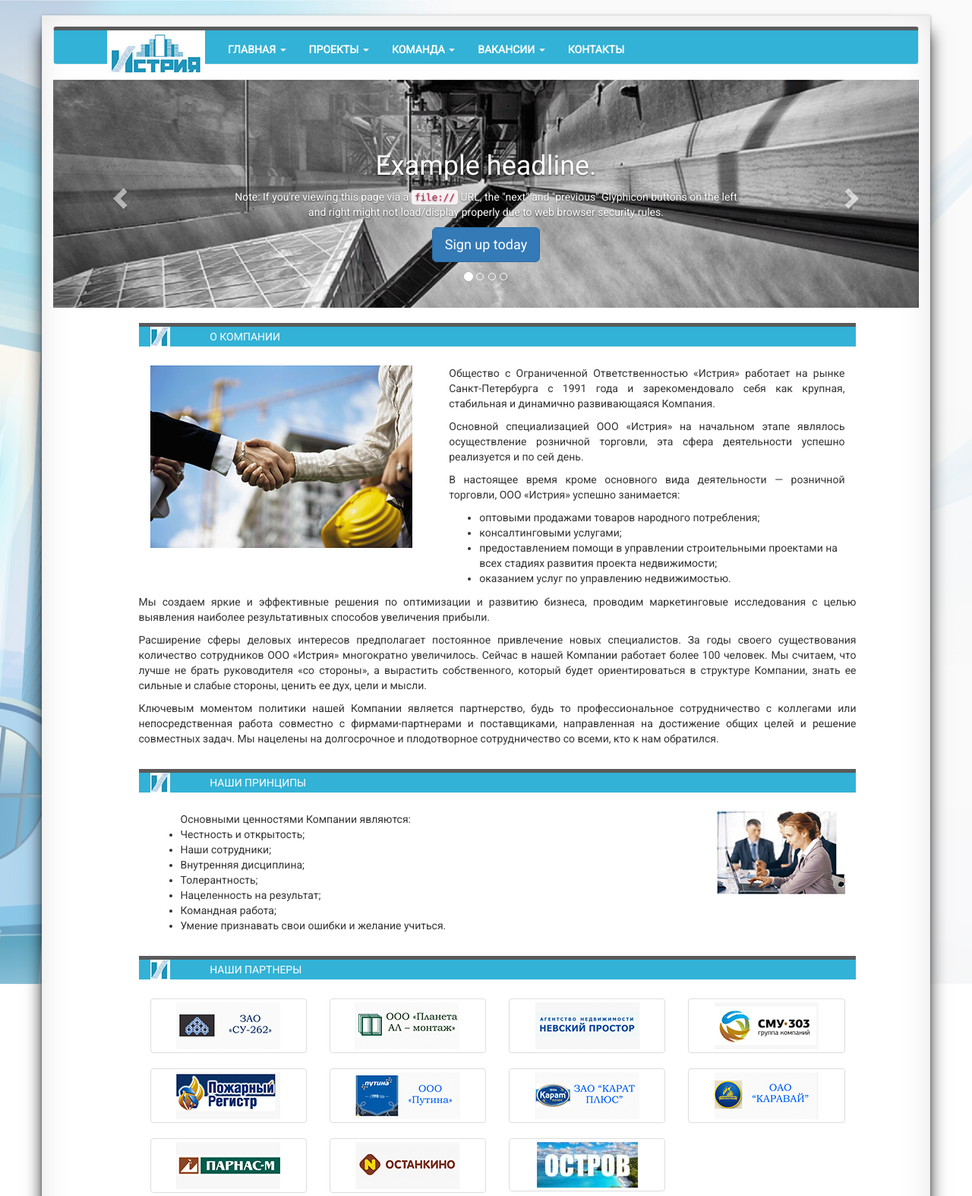
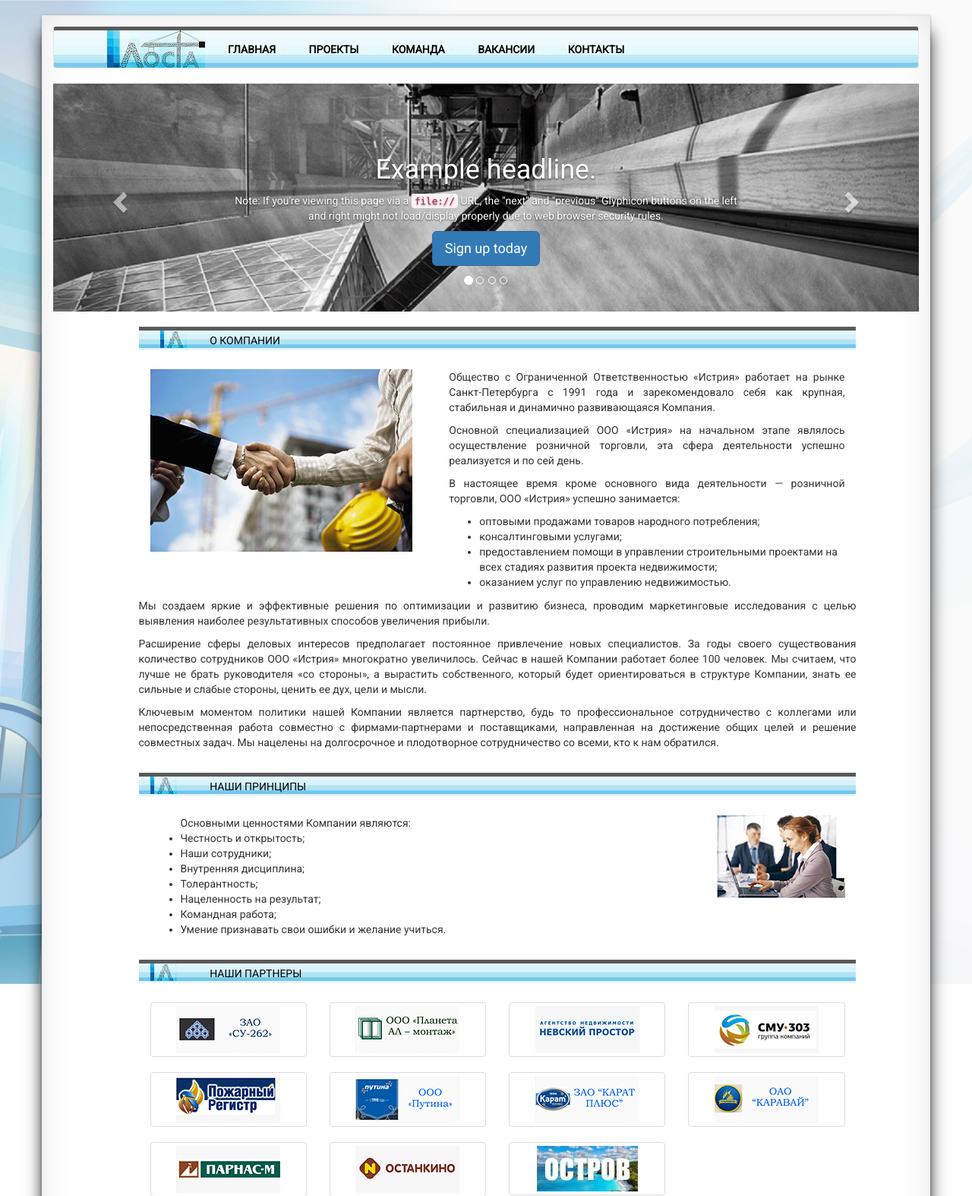
Before and after one commit to BorisenkoAD/istria, a PHP site: page /index.html in a window 1280 px wide. Shown: the top 1574 px of the page at 76% size. Run offline with PHP 8.4, Linux system fonts and the light colour scheme; some libraries are stand-ins or nearby versions.

Commit message:
Добавлены основные графические элементы в меню, blue_line

```diff
--- a/css/menu.css
+++ b/css/menu.css
@@ -1,9 +1,10 @@
 /* цвет фона и рамки навигационного меню */
 .navbar-default {
     background-color: #32b2d6;
+	background-image: url(../img/logo_bg.png);
  /*   border-color: #32b2d1;*/
 	border-top: 5px solid #5a5a5a;
-	height: 45px;
+	height: 55px;
 }
 /* цвет текста, содержащий название сайта или бренда */
 .navbar-default .navbar-brand {
@@ -23,7 +24,7 @@
 }
 /* Цвет пунктов навигационного меню */
 .navbar-default .navbar-nav > li > a {
-    color: #fff;
+    color: #000;
 	font-weight: bold;
 }
 /* Цвет пункта меню, при поднесении к нему курсора мышки или при его нахождении в фокусе */
@@ -31,7 +32,7 @@
 .navbar-default .navbar-nav > li > a:focus {
     color: #fff;/*fff*/
 	background-color: #515151;
-	height: 44px;
+	height: 49px;
 }
 /* Цвет и фон активного пункта меню, а также поднесении к нему курсора мышки или при его нахождении в фокусе */
 .navbar-default .navbar-nav > .active > a,
--- a/css/style.css
+++ b/css/style.css
@@ -68,6 +68,7 @@ body {
 .blue_line {
 	background-color: #32b2d6;
 	border-top: 5px solid #5a5a5a;
+	background-image: url(../img/logo_button_bg_left.png);
 	height: 31px;
 }
 /* голубая и серая черта в подзаголовке в логотипе
@@ -75,7 +76,8 @@ body {
 .img_border {
 	background-color: #32b2d6;
 	border-top: 5px solid #5a5a5a;
-		height: 31px;
+	background-image: url(../img/logo_button_bg_left.png);
+	height: 31px;
 }
 /* carusel start
 -------------------------------------------------- */
@@ -106,7 +108,7 @@ h5{
 /* сам заголовок
 ---------------------------------------------------*/
 .main__text-header {
-	color: #fff;
+	color: #000;
 	padding-top: 3px;
 }
 /* main_block__princip
--- a/index.html
+++ b/index.html
@@ -135,7 +135,7 @@
 				</div>
 			  </div>
 			</div>
-		  </div>
+	</div>
 	  <!-- Навигация для карусели -->
 	  <!-- Кнопка, осуществляющая переход на предыдущий слайд с помощью атрибута data-slide="prev" -->
 	  <a class="carousel-control left" href="#myCarousel" data-slide="prev">
@@ -154,7 +154,7 @@
 					<div class="col-sm-1"></div>
 					<div class="col-sm-10">
 						<div class="col-xs-1 img_border">
-							<img src="img/logo_button.jpg" alt="button logo" class="img-responsive pull-left" />
+							<img src="img/logo_button.jpg" alt="button logo" class="img-responsive pull-right" />
 						</div>
 						<div class="col-xs-11 blue_line">
 							<p class="main__text-header text-uppercase text-left">о компании</p>
```
Also changed, not shown: img/logo.jpg, img/logo_bg.png (added), img/logo_button.jpg, img/logo_button_bg_left.png (added), img/logo_button_bg_right.png (added), img/logo_button_old.jpg (added), img/logo_old.jpg (added), img/logobig_old.png (renamed from img/logobig.png).
